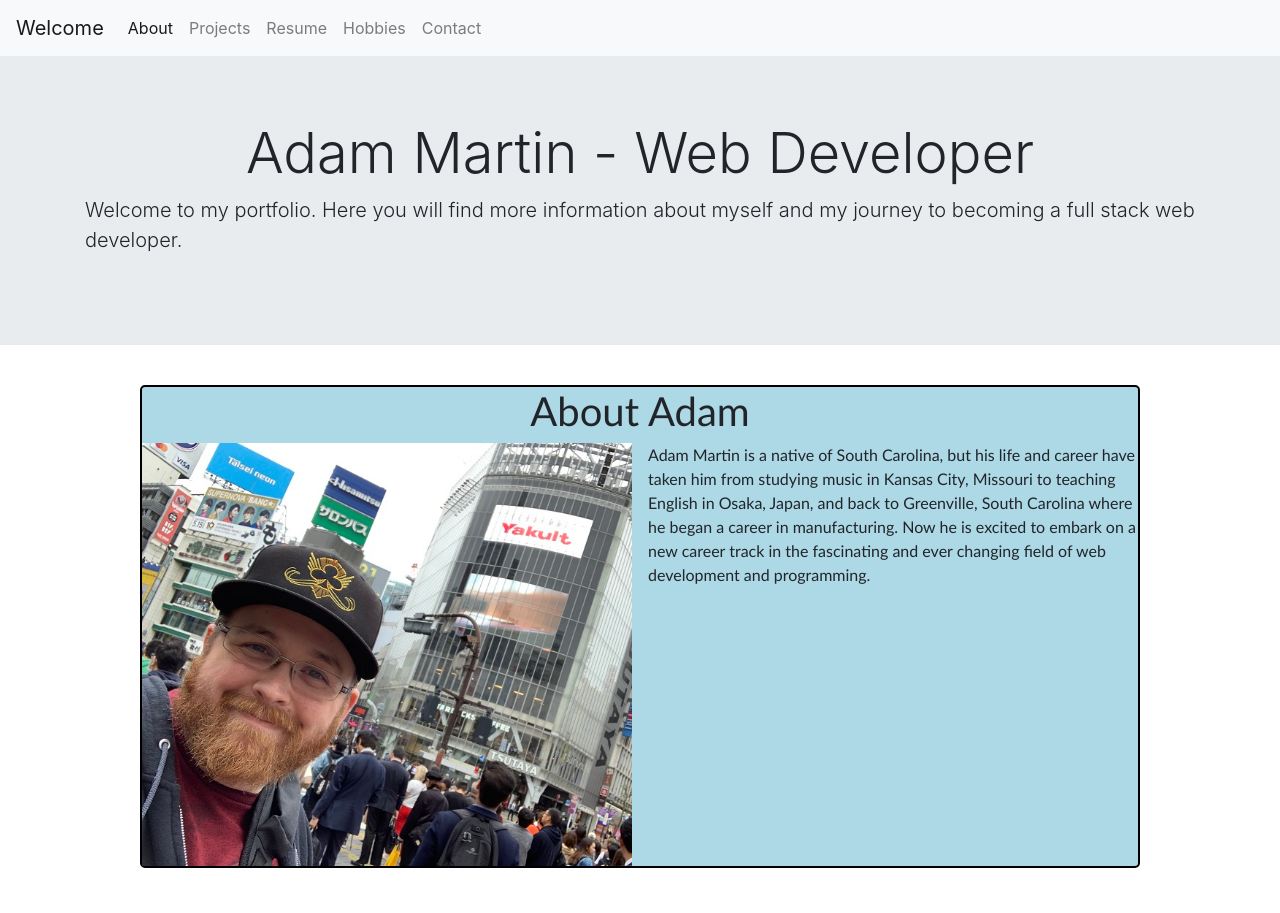
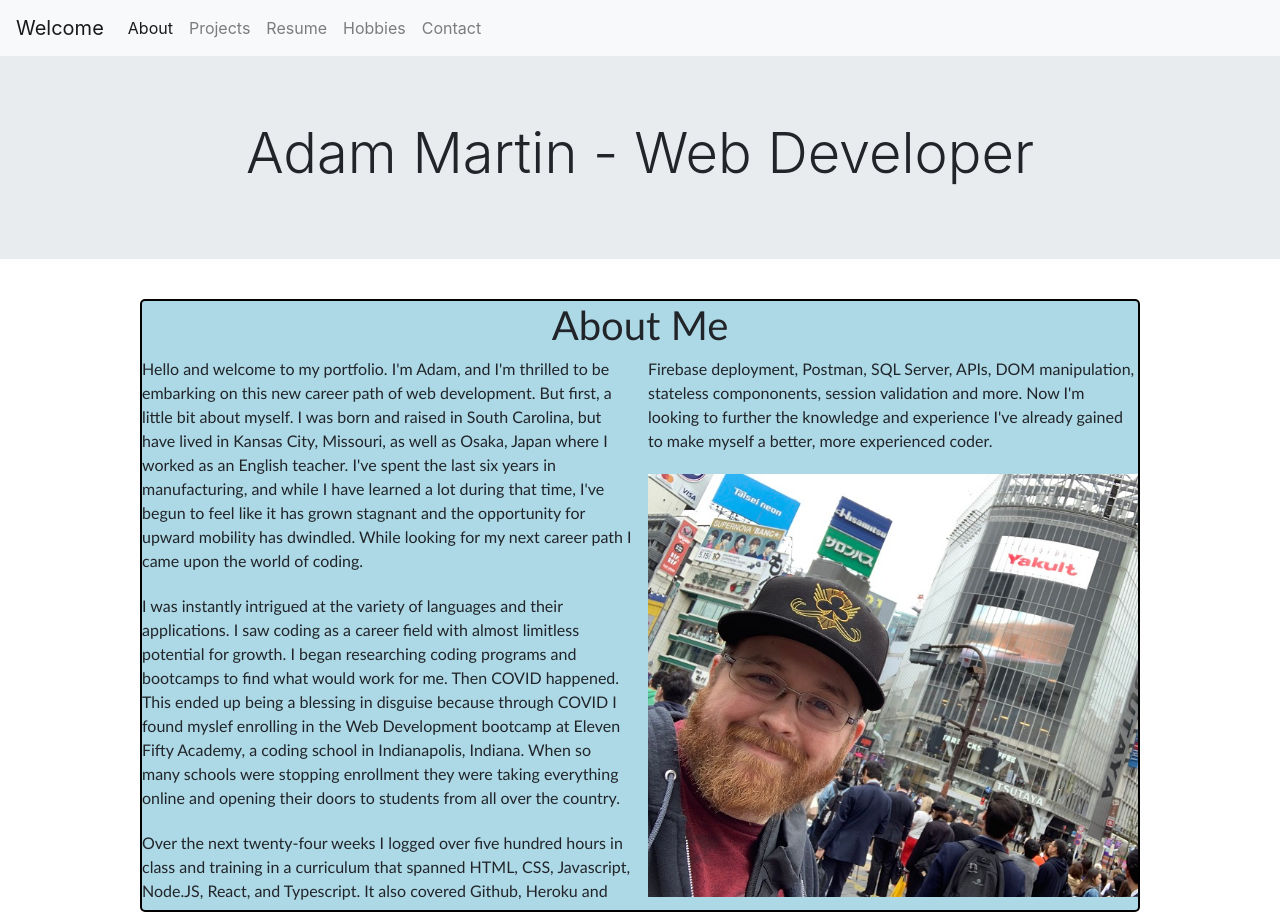
Before and after one commit to adammartin86/Portfolio, a plain HTML site: page index.html in a window 1280 px wide. Shown: the top 913 px of the page. Drawn offline with nearby package versions, Linux system fonts and the light colour scheme.

Commit message:
rewrote About Me

```diff
--- a/index.html
+++ b/index.html
@@ -42,27 +42,33 @@
     <div class="jumbotron jumbotron-fluid">
         <div class="container">
             <h1 class="display-4">Adam Martin - Web Developer</h1>
-            <p class="lead">Welcome to my portfolio. Here you will find more information about myself and my journey to
-                becoming a full stack web developer.</p>
         </div>
     </div>
     <div class="about">
-        <h1 id="about">About Adam</h1>
+        <h1 id="about">About Me</h1>
         <div class="about-container">
 
-            <img class="headshot" src="./assets/headshot.jpg">
 
-            <p>Adam Martin is a native of South Carolina, but his life and career have taken him from studying music
-                in
-                Kansas City, Missouri to teaching English in Osaka, Japan, and back to Greenville, South Carolina
-                where
-                he
-                began a career in manufacturing. Now he is excited to embark on a new career track in the
-                fascinating
-                and
-                ever changing field of web development and programming. </p>
+            <p>Hello and welcome to my portfolio. I'm Adam, and I'm thrilled to be embarking on this new career path of
+                web development. But first, a little bit about myself. I was born and raised in South Carolina, but have
+                lived in Kansas City, Missouri, as well as Osaka, Japan where I worked as an English teacher. I've spent
+                the last six years in manufacturing, and while I have learned a lot during that time, I've begun to feel
+                like it has grown stagnant and the opportunity for upward mobility has dwindled. While looking for my
+                next career path I came upon the world of coding.</p>
+                    <p>I was instantly intrigued at the variety of languages
+                and their applications. I saw coding as a career field with almost limitless potential for growth. I
+                began researching coding programs and bootcamps to find what would work for me. Then COVID happened.
+                This ended up being a blessing in disguise because through COVID I found myslef enrolling in the Web
+                Development bootcamp at Eleven Fifty Academy, a coding school in Indianapolis, Indiana. When so many
+                schools were stopping enrollment they were taking everything online and opening their doors to students
+                from all over the country.</p>
+                    <p> Over the next twenty-four weeks I logged over five hundred hours in class and
+                training in a curriculum that spanned HTML, CSS, Javascript, Node.JS, React, and Typescript. It also
+                covered Github, Heroku and Firebase deployment, Postman, SQL Server, APIs, DOM manipulation, stateless
+                compononents, session validation and more. Now I'm looking to further the knowledge and experience I've
+                already gained to make myself a better, more experienced coder. </p>
 
-
+                <img class="headshot" src="./assets/headshot.jpg">
 
 
         </div>
@@ -77,8 +83,10 @@
                         <img class="card-img-top" src="./assets/rmr.jpg" alt="Card image cap">
                         <div class="card-body">
                             <h5 class="card-title">Rate My Rig</h5>
-                            <p class="card-text">My love of custom gaming PCs lead me to create a site for enthusiasts to share photos and specs of their own gaming rigs.</p>
-                            <a href="https://ratemyrig-client.herokuapp.com/" target="_blank" class="btn btn-primary">Check it
+                            <p class="card-text">My love of custom gaming PCs lead me to create a site for enthusiasts
+                                to share photos and specs of their own gaming rigs.</p>
+                            <a href="https://ratemyrig-client.herokuapp.com/" target="_blank"
+                                class="btn btn-primary">Check it
                                 out</a>
                         </div>
                     </div>
@@ -90,8 +98,10 @@
                             <h5 class="card-title">Studio Ghibli Film Database</h5>
                             <p class="card-text">My API Project which provides the poster art, Rotten Tomatoes
                                 Critic score,
-                                and description of all of the films in the acclaimed Japanese animation studio's filmography.</p>
-                            <a href="https://adm-ghibli-api.web.app/" target="_blank" class="btn btn-primary">Check it out</a>
+                                and description of all of the films in the acclaimed Japanese animation studio's
+                                filmography.</p>
+                            <a href="https://adm-ghibli-api.web.app/" target="_blank" class="btn btn-primary">Check it
+                                out</a>
                         </div>
                     </div>
                 </div>
@@ -100,7 +110,9 @@
                         <img class="card-img-top" src="./assets/Trivia-night-thumbnail.png" alt="Card image cap">
                         <div class="card-body">
                             <h5 class="card-title">Trivia Night</h5>
-                            <p class="card-text">The Trivia Night app was built by myself and two fellow students for our final project before completing our web development course. It was designed to be played with friends in the same room or remotely via video call.</p>
+                            <p class="card-text">The Trivia Night app was built by myself and two fellow students for
+                                our final project before completing our web development course. It was designed to be
+                                played with friends in the same room or remotely via video call.</p>
                             <a href="https://ss-gn-client.herokuapp.com/" target="_blank" class="btn btn-primary">Check
                                 it
                                 out</a>
@@ -115,9 +127,10 @@
         <h3>You can find a downloadable PDF of my resume here.</h3>
     </div>
     <div class="resume-container">
-        <div id="resume"class="resume">
+        <div id="resume" class="resume">
             <a button class="resume-link"
-                href="https://drive.google.com/file/d/15b9qLRm3wd4xI1dhSIC0wFNacYBwqOHg/view?usp=sharing" target="_blank">My
+                href="https://drive.google.com/file/d/15b9qLRm3wd4xI1dhSIC0wFNacYBwqOHg/view?usp=sharing"
+                target="_blank">My
                 Resume</a>
         </div>
     </div>
@@ -152,7 +165,8 @@
                         <h5>Photography</h5>
                         <p>Before embarking on a cruise in 2007, I purchased my first digital camera. It was
                             then that
-                            I discovered that I had an eye, and a love, for capturing beautiful scenery and moments in time.
+                            I discovered that I had an eye, and a love, for capturing beautiful scenery and moments in
+                            time.
                         </p>
                     </div>
                 </div>
@@ -180,8 +194,10 @@
         </div>
     </div>
     <div class="links">
-        <a button class="linkdIn" title="My LinkedIn Profile" href="https://www.linkedin.com/in/adam-martin-7262a91b4//" target="_blank"><img  alt="My LinkedIn Profile" src="./assets/LI-In-Bug.png"  width="100" height="100"></a>
-        <a button class="gitHub" title="My Github Profile" href="https://github.com/adammartin86" target="_blank"><img  alt="My Github Profile" src="./assets/GitHub-Mark-120px-plus.png"  width="100" height="100"></a>
+        <a button class="linkdIn" title="My LinkedIn Profile" href="https://www.linkedin.com/in/adam-martin-7262a91b4//"
+            target="_blank"><img alt="My LinkedIn Profile" src="./assets/LI-In-Bug.png" width="100" height="100"></a>
+        <a button class="gitHub" title="My Github Profile" href="https://github.com/adammartin86" target="_blank"><img
+                alt="My Github Profile" src="./assets/GitHub-Mark-120px-plus.png" width="100" height="100"></a>
 
     </div>
     <div class="contact-form">
```
